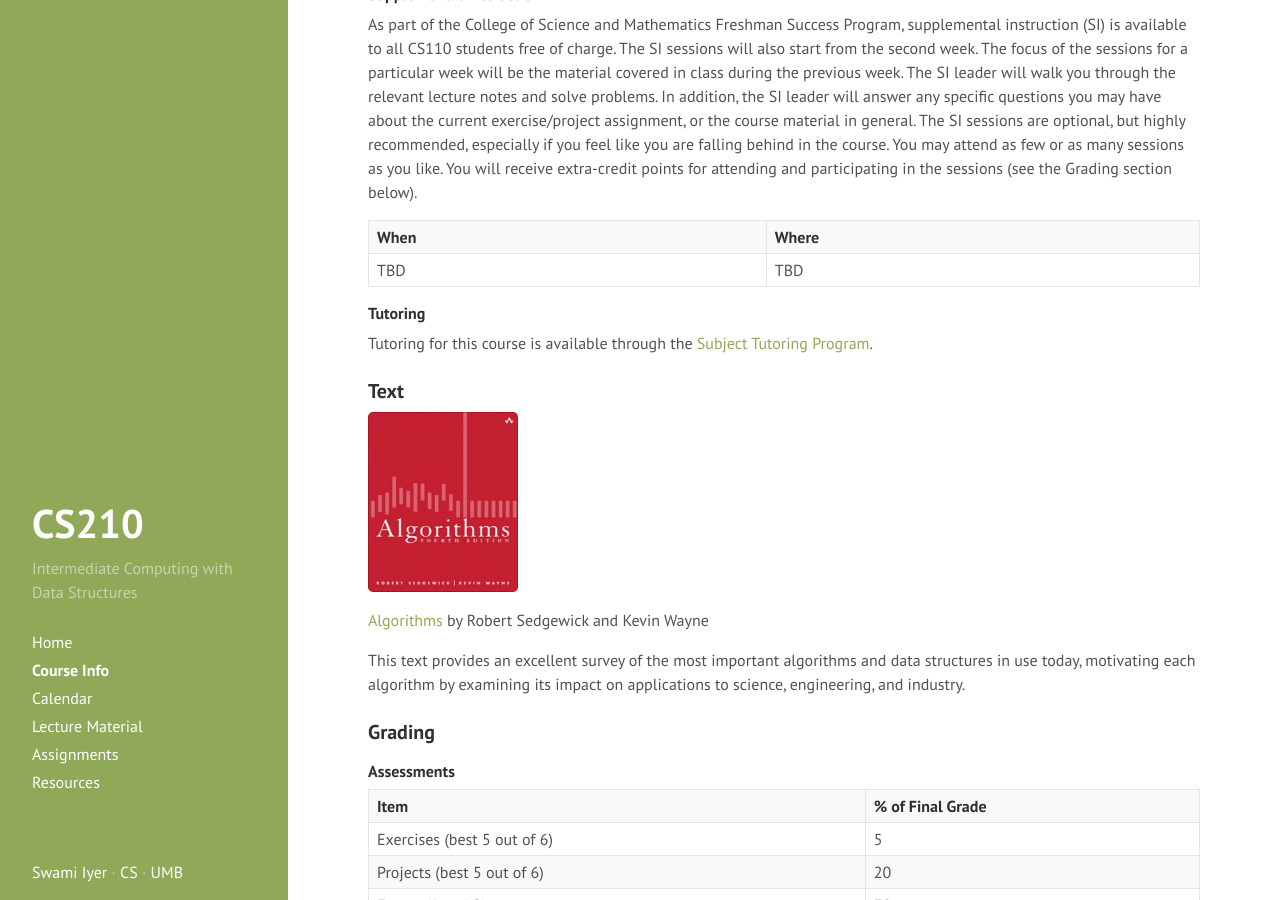
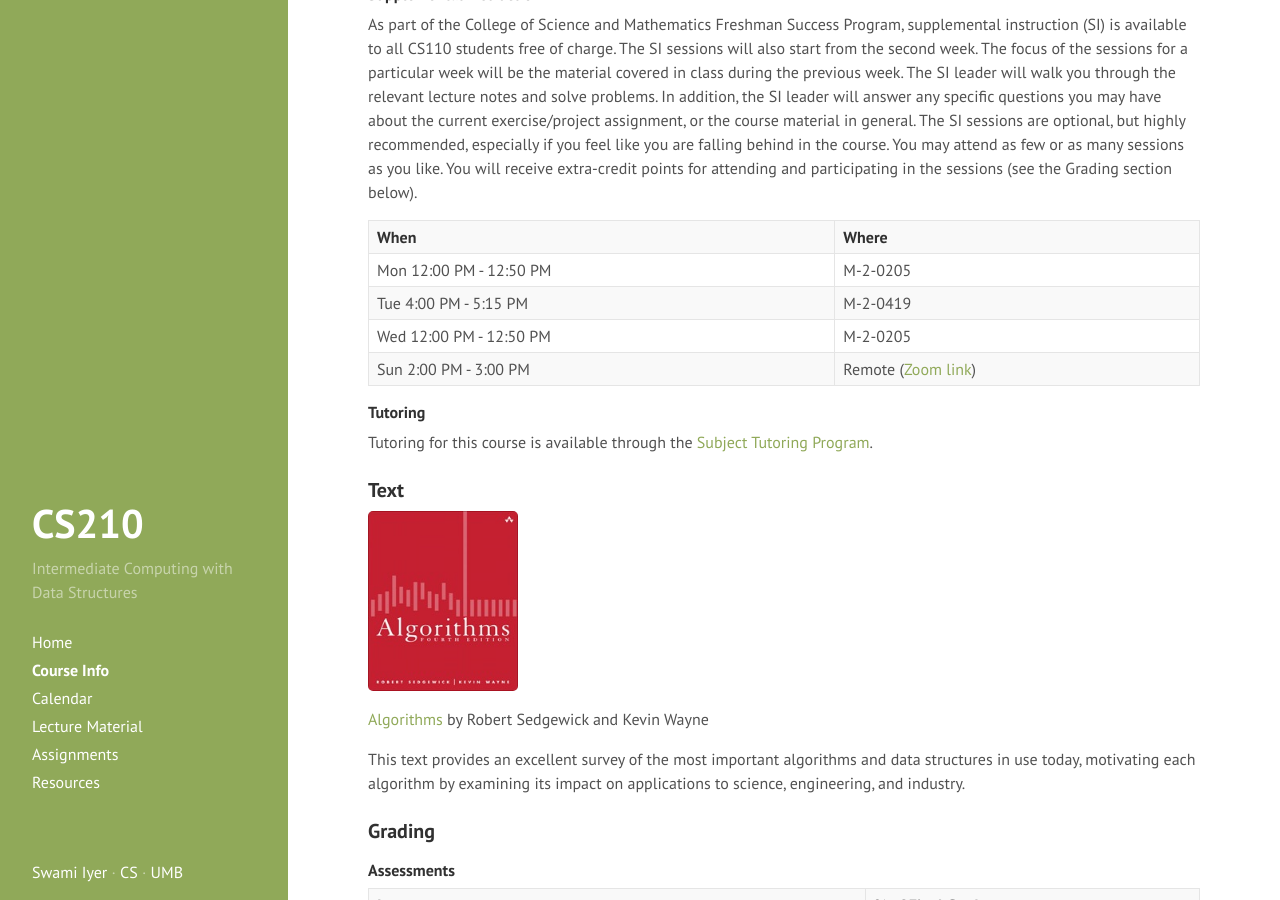
Before and after one commit to swamiiyer/swamiiyer.github.io, a Jekyll site: the page built from _pages/cs210/course_info.md, in a window 1280 px wide and 900 px high, scrolled down 1622 px. Built offline with Jekyll 4.4.1, drawn with Linux system fonts in a browser that asks for light colours; some of the changed text lies outside the part shown.

Commit message:
SI info added

```diff
--- a/_pages/cs210/course_info.md
+++ b/_pages/cs210/course_info.md
@@ -20,7 +20,7 @@ Swami Iyer | Instructor | [siyer@cs.umb.edu](siyer@cs.umb.edu) | M-3-201-14 | In
 Kristin Qi | Teaching Assistant | [yanankristin.qi001@umb.edu](yanankristin.qi001@umb.edu) | M-3-0164 | Thu 11:00 AM - 12:00 PM and 5:30 PM - 6:30 PM |
 Kyle Clapper | Teaching Assistant | [kyle.clapper001@umb.edu](kyle.clapper001@umb.edu) | M-3-0139 | Tue 11:00 AM - 12:00 PM and 5:30 PM - 6:30 PM |
 Prateeksha Bhojaraj | Course Assitant | [p.bhojaraj001@umb.edu](p.bhojaraj001@umb.edu) | M-3-201-10 | TBD |
-Yeshaswini Murthy | Course Assistant | [y.vasudevamurthy001@umb.edu](y.vasudevamurthy001@umb.edu) | M-3-201-10 | TBD |
+Yeshaswini Murthy | Course Assistant | [y.vasudevamurthy001@umb.edu](y.vasudevamurthy001@umb.edu) | M-3-201-10 | Mon 10:30 AM - 11:30 AM and 2:00 PM - 3:00 PM |
 Vivian Kwong | Supplemental Instruction Leader | [vivian.kwong001@umb.edu](vivian.kwong001@umb.edu) | - | - |
 
 ### Sessions
@@ -49,7 +49,10 @@ Starting from the second week, there will be a discussion every week. The focus
 As part of the College of Science and Mathematics Freshman Success Program, supplemental instruction (SI) is available to all CS110 students free of charge. The SI sessions will also start from the second week. The focus of the sessions for a particular week will be the material covered in class during the previous week. The SI leader will walk you through the relevant lecture notes and solve problems. In addition, the SI leader will answer any specific questions you may have about the current exercise/project assignment, or the course material in general. The SI sessions are optional, but highly recommended, especially if you feel like you are falling behind in the course. You may attend as few or as many sessions as you like. You will receive extra-credit points for attending and participating in the sessions (see the Grading section below).
 
 | **When** | **Where** |
-| TBD | TBD |
+| Mon 12:00 PM - 12:50 PM | M-2-0205 |
+| Tue 4:00 PM - 5:15 PM | M-2-0419 |
+| Wed 12:00 PM - 12:50 PM | M-2-0205 |
+| Sun 2:00 PM - 3:00 PM | Remote ([Zoom link](TBD)) |
 
 #### Tutoring
 
```
Also changed, not shown: _pages/cs110/course_info.md (+6 -1 lines).
